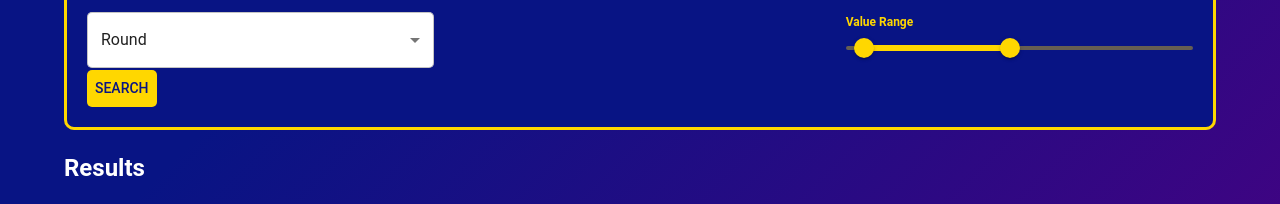
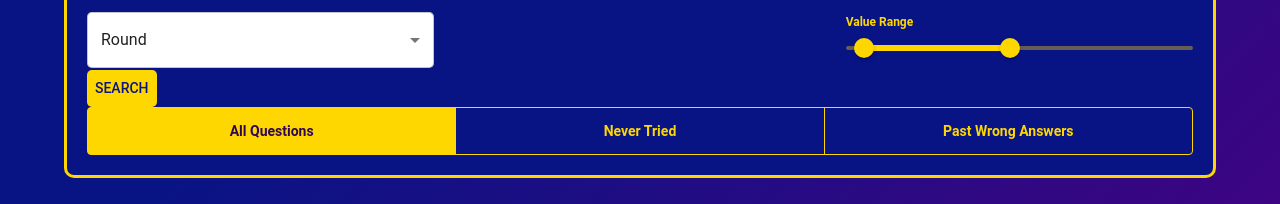
Before and after one commit to trinif/cis-5500-jeopardy-group44, a React (Create React App) app in the folder client/: page /question_selection_v2 in a window 1280 px wide. Shown: the part 380-584 px from the top of the page. Built offline with nearby package versions, Linux system fonts and the light colour scheme; no server answers.

Commit message:
added never tried, and past answers
probably buggy

```diff
--- a/client/src/pages/QuestionSelectionPageV2.js
+++ b/client/src/pages/QuestionSelectionPageV2.js
@@ -20,6 +20,7 @@ import LazyTable from '../components/LazyTable';
 import { DataGrid } from '@mui/x-data-grid';
 
 import QuestionCard from '../components/QuestionCard';
+import { useAuth } from '../components/Context';
 
 const config = require('../config.json'); // Import server configuration
 
@@ -35,6 +36,8 @@ export default function QuestionSelectionPageV2() {
     'Math',
   ];
 
+  const { userId } = useAuth()
+
   const [data, setData] = useState([])
   const [selectedQuestionId, setSelectedQuestionId] = useState(null)
   const [pageSize, setPageSize] = useState(10);
@@ -44,6 +47,7 @@ export default function QuestionSelectionPageV2() {
   const [selectedSource, setSelectedSource] = useState('both')
   const [valueRange, setValueRange] = useState([200, 1000])
   const [selectedRounds, setSelectedRounds] = useState([])
+  const [questionSet, setQuestionSet] = useState('all')
 
   const columns = [
     { field: 'jeopardy_or_general', headerName: 'Source', cellClassName: 'white-text', flex: 1},
@@ -74,13 +78,14 @@ export default function QuestionSelectionPageV2() {
   }, [])
 
   const search = () => {
-    fetch(`http://${config.server_host}:${config.server_port}/question_selection?`+
+    fetch(`http://${config.server_host}:${config.server_port}/question_selection/${userId}?`+
       `keyword=${keyword}` +
       `&source=${selectedSource}` +
       `&valueLow=${valueRange[0]}` +
       `&valueHigh=${valueRange[1]}` +
       `&subjects=${selectedSubjects}` +
-      `&rounds=${selectedRounds}`
+      `&rounds=${selectedRounds}` +
+      `&questionSet=${questionSet}`
     )
       .then(res => res.json())
       .then(resJson => {
@@ -243,6 +248,8 @@ export default function QuestionSelectionPageV2() {
           </Grid>
         )}
 
+        {/* i wanted to put the search and toggle button group on the same line */}
+        <Grid>
           <Button onClick={() => search() }
             sx={{
               backgroundColor: 'gold',
@@ -251,6 +258,42 @@ export default function QuestionSelectionPageV2() {
             }}>
             Search
           </Button>
+
+          <ToggleButtonGroup
+            value={questionSet}
+            exclusive
+            onChange={(e, newSource) => {
+              if (newSource !== null) {
+                setQuestionSet(newSource)
+              }
+            }}
+            fullWidth
+            sx={{
+              '& .MuiToggleButton-root': {
+                border: '1px solid #FFD700',
+                color: '#FFD700',
+                textTransform: 'capitalize',
+                fontWeight: 'bold',
+                '&.Mui-selected:hover': {
+                  backgroundColor: '#FFD700',
+                  color: '#2E0854',
+                },
+                '&.Mui-selected': {
+                  backgroundColor: '#FFD700',
+                  color: '#2E0854',
+                },
+                '&:hover': {
+                  backgroundColor: '#FFD700',
+                  color: '#2E0854',
+                }
+              },
+            }}
+          >
+            <ToggleButton value="all">All Questions</ToggleButton>
+            <ToggleButton value="never">Never Tried</ToggleButton>
+            <ToggleButton value="past">Past Wrong Answers</ToggleButton>
+          </ToggleButtonGroup>
+        </Grid>
       </Box>
       <div class="results">
         <h2>Results</h2>
```
Also changed, not shown: 2 other files (tests, documents, lock files or other folders). Lines whose indentation alone changed are shown as unchanged.
